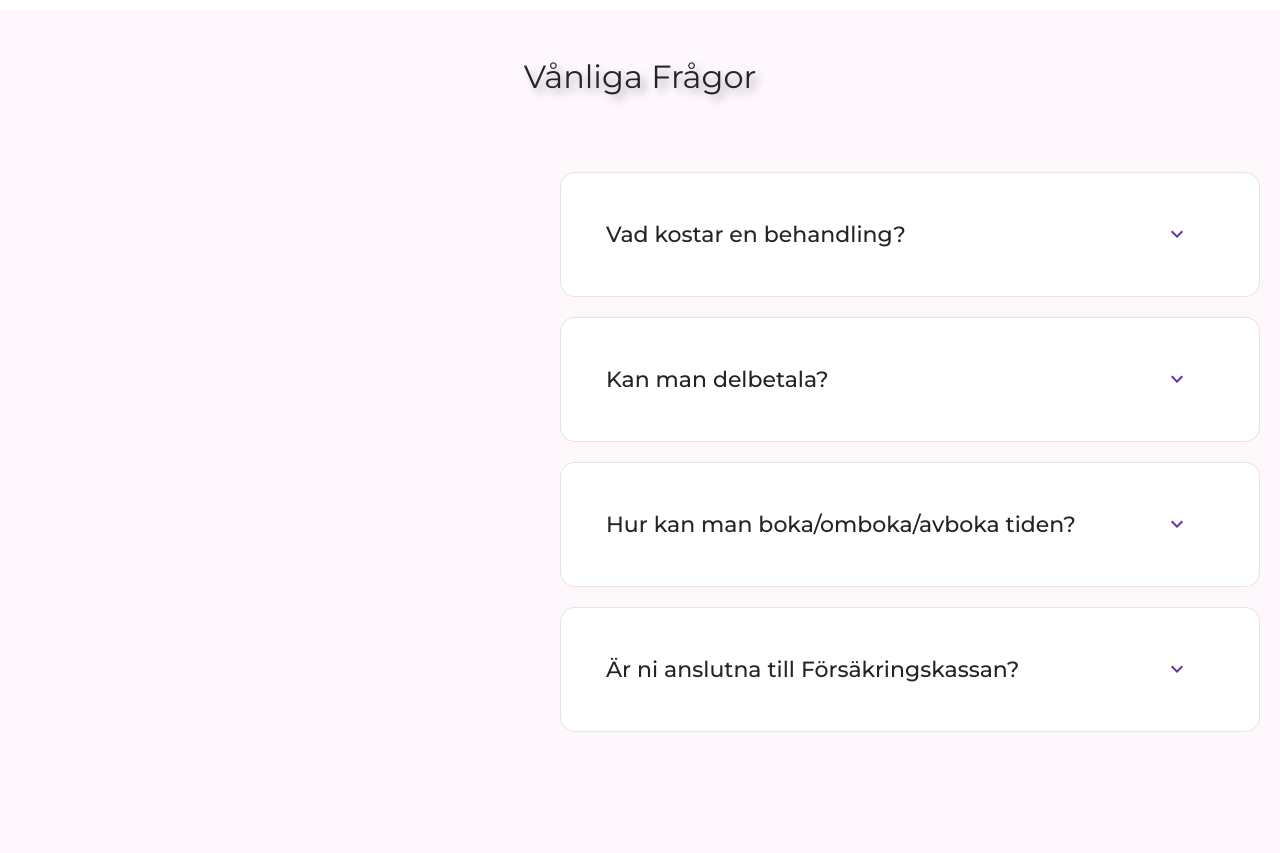
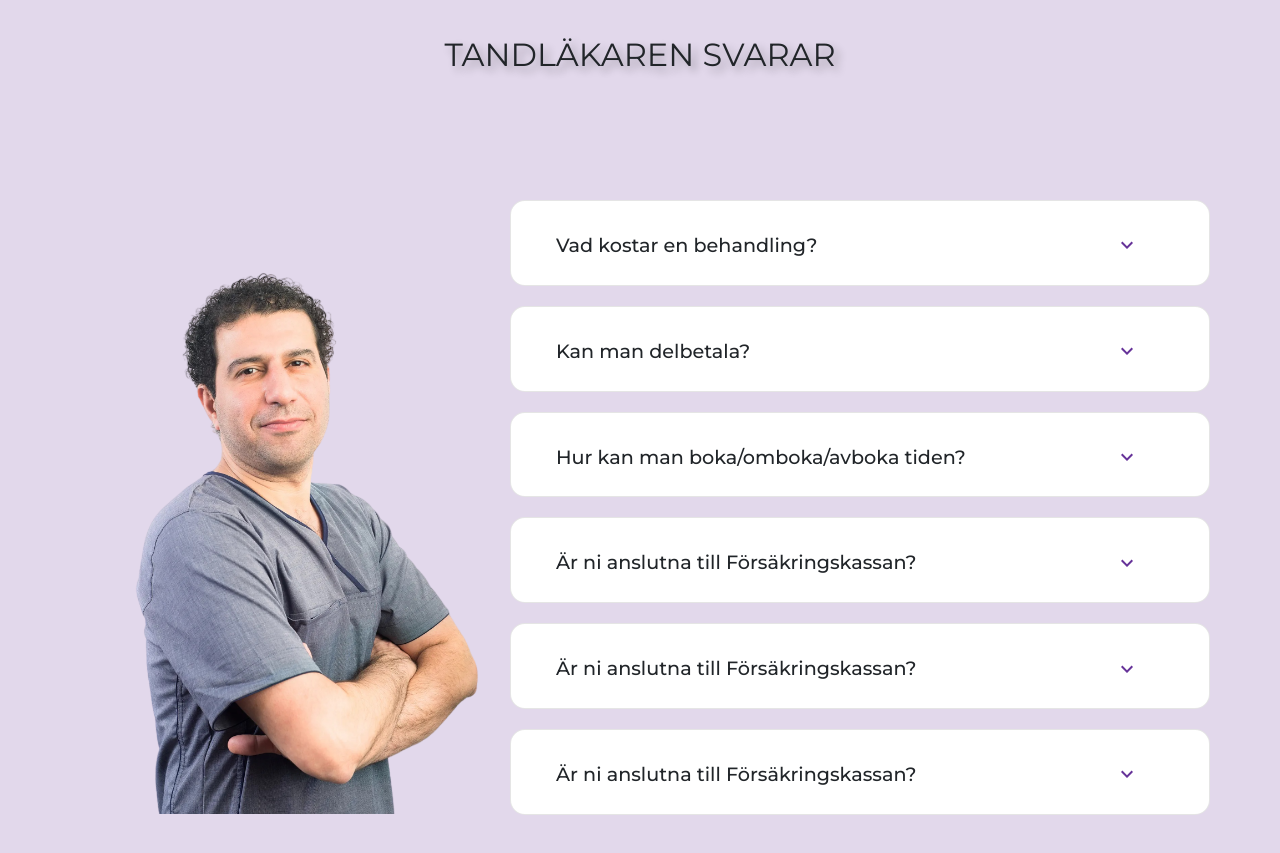
Before and after one commit to ElisaMavilia/lillaedet-vue, a Vue app: page / in a window 1280 px wide. Shown: the part 2280-3133 px from the top of the page. Built offline with nearby package versions, Linux system fonts and the light colour scheme.

Commit message:
Stilying adjustments

```diff
--- a/src/assets/styles/partials/variables.scss
+++ b/src/assets/styles/partials/variables.scss
@@ -11,6 +11,7 @@ $purple_basic: #6C4572;
 $purple_light: #81568C;
 $purple_medium: #563958;
 $light_pink: #fef7fc;
+$shocking_purple: #e2d8eb;
 
 // Color Palette Bordeaux
 $warm_ligth_pink: #e5ccd5;
@@ -19,6 +20,9 @@ $warm_dark_pink: #b06680;
 $ligth_bordeaux: #953356;
 $dark_bordeaux: #7b002c;
 
+// Box Color
+$box_color: #bfb4be;
+
 /* Font Styles */
 $basefont: 'Roboto', sans-serif;
 $secondaryfont: 'Montserrat', sans-serif;
--- a/src/components/FaqComponent.vue
+++ b/src/components/FaqComponent.vue
@@ -46,6 +46,24 @@
     </summary>
     <p>Only your imagination my friend. Go forth!</p>
     </details>
+
+    <details>
+    <summary>
+        Är ni anslutna till Försäkringskassan?
+        <svg class="control-icon control-icon-expand" width="24" height="24" role="presentation"><use xmlns:xlink="http://www.w3.org/1999/xlink" xlink:href="#expand-more" /></svg>
+        <svg class="control-icon control-icon-close" width="24" height="24" role="presentation"><use xmlns:xlink="http://www.w3.org/1999/xlink" xlink:href="#close" /></svg>
+    </summary>
+    <p>Only your imagination my friend. Go forth!</p>
+    </details>
+
+    <details>
+    <summary>
+        Är ni anslutna till Försäkringskassan?
+        <svg class="control-icon control-icon-expand" width="24" height="24" role="presentation"><use xmlns:xlink="http://www.w3.org/1999/xlink" xlink:href="#expand-more" /></svg>
+        <svg class="control-icon control-icon-close" width="24" height="24" role="presentation"><use xmlns:xlink="http://www.w3.org/1999/xlink" xlink:href="#close" /></svg>
+    </summary>
+    <p>Only your imagination my friend. Go forth!</p>
+    </details>
 </section>
 
     </template>
@@ -61,17 +79,18 @@
 
 
 #faq-content {
-    margin-right: -0px;
+    margin-right: 100px;
+    margin-top: 50px;
 }
 
 details {
   width: 900px;
   min-height: 5px;
   max-width: 700px;
-  padding: 45px 70px 45px 45px;
+  padding: 30px 70px 25px 45px;
   margin: 0 auto;
   position: relative;
-  font-size: 22px;
+  font-size: 1.2rem;
   background-color: #fff;
   border: 1px solid rgba(0,0,0,.1);
   border-radius: 15px;
--- a/src/components/MainComponent.vue
+++ b/src/components/MainComponent.vue
@@ -15,24 +15,18 @@
         <h2 class="text-uppercase py-5">Våra Behandlingar</h2>
         <CardComponent/>
     </section>
-    <WaveComponent/>
 <!-- Languages Section -->
-<section class="container text-center pb-5" id="spoken-languages">
-    <h2 class="text-uppercase pt-5">Språk vi pratar</h2>
+<section class="container text-center py-5" id="spoken-languages">
+    <h2 class="text-uppercase pt-5 text-center">Språk vi pratar</h2>
     <ScrollingCardComponent />
 </section>
-
+<!-- Faq Section -->
 <section id="faq" class="d-flex flex-column">
-    <h2 class="py-5 w-100 text-center">Vånliga Frågor</h2>
-    <div class="faq-content d-flex align-items-center">
-        <div class="faq-image-wrapper">
-            <img id="faq-image" src="../assets/img/faq.png" alt="FAQ Image">
-        </div>
-        <div class="faq-component-wrapper">
-            <FaqComponent />
-        </div>
+    <h2 class="py-5 w-100 text-center text-uppercase">Tandläkaren svarar</h2>
+    <div class="container faq-content d-flex">
+        <img id="faq-image" src="../assets/img/nima.png" alt="FAQ Image">
+        <FaqComponent />
     </div>
-
 </section>
 </template>
 
@@ -147,48 +141,35 @@ h2 {
 }
 
 /* FAQ Section */
-
 #faq {
     width: 100%;
-    height: auto;
-    position: relative;
+    background-color: $shocking_purple;
 }
 
-/* FAQ Content Layout */
+//FAQ Content Layout
 .faq-content {
+    position: relative;
     display: flex;
+    align-items: flex-start;
     justify-content: space-between;
-    align-items: center;
+    gap: 20px;
     width: 100%;
     padding: 20px;
-    position: relative;
+
+    min-height: 500px;
 }
 
-/* FAQ Image Wrapper */
-.faq-image-wrapper {
-    position: relative;
-    max-width: 60%;
-    margin-top: -300px;
-    top: -90px; /* Overlaps into the previous section */
-    left: -400px;
-    z-index: 2;
-    overflow: hidden;
+//FAQ Image
+ #faq-image {
+    width: 400px;
+    height: auto;
+    transform: translateY(65px); // Move the image down
+    flex-shrink: 0; // Avoid image shrinking
 }
 
-/* FAQ Image Styles */
-#faq-image {
-    width: 1150px;
-    height: auto;
-    border-radius: 20px;
-    transform: rotate(-12deg); // Tilt the image slightly to the left
-    position: relative;
-    z-index: 1; // Ensure it stays above other elements */
+//FAQ Component Styles
+.faq-content FaqComponent {
+    flex: 1;
+    overflow: auto;
 }
-
-/*Wave Component Styling */
-#faq WaveComponent {
-    position: relative;
-    z-index: 1;
-}
-
 </style>
```
Also changed, not shown: src/assets/img/nima.png (added).
